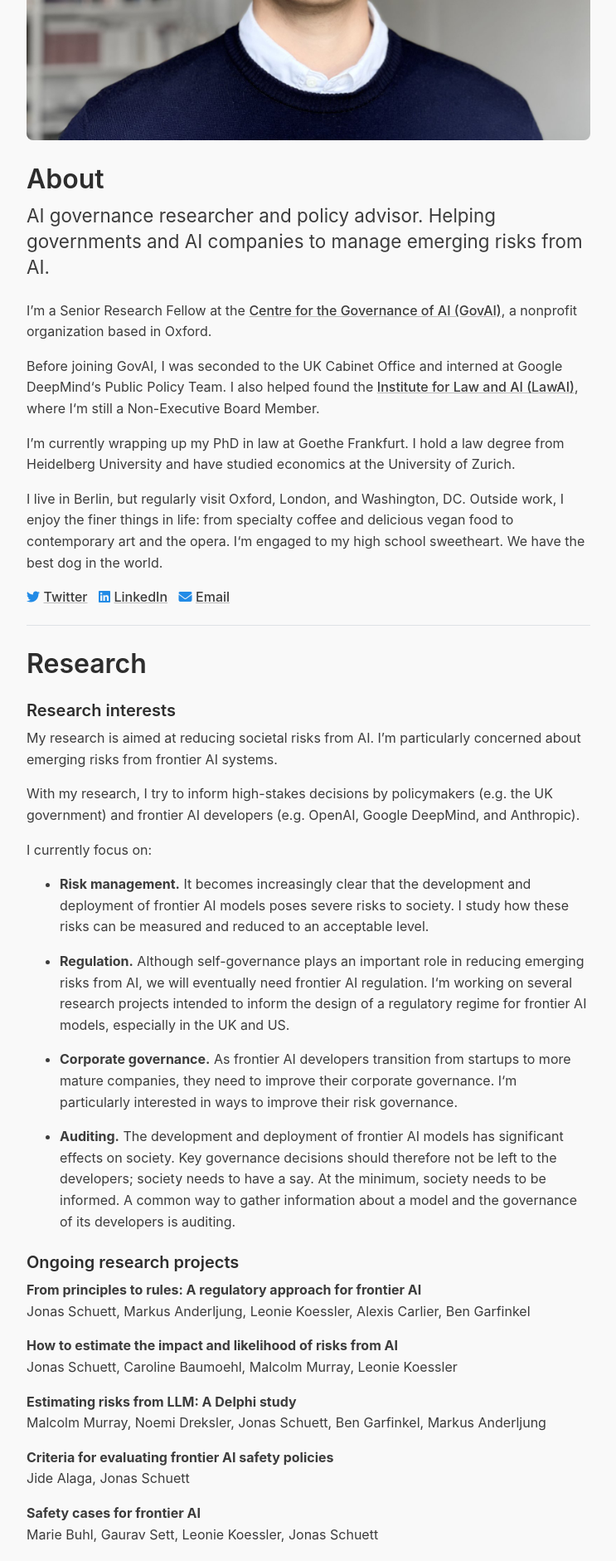
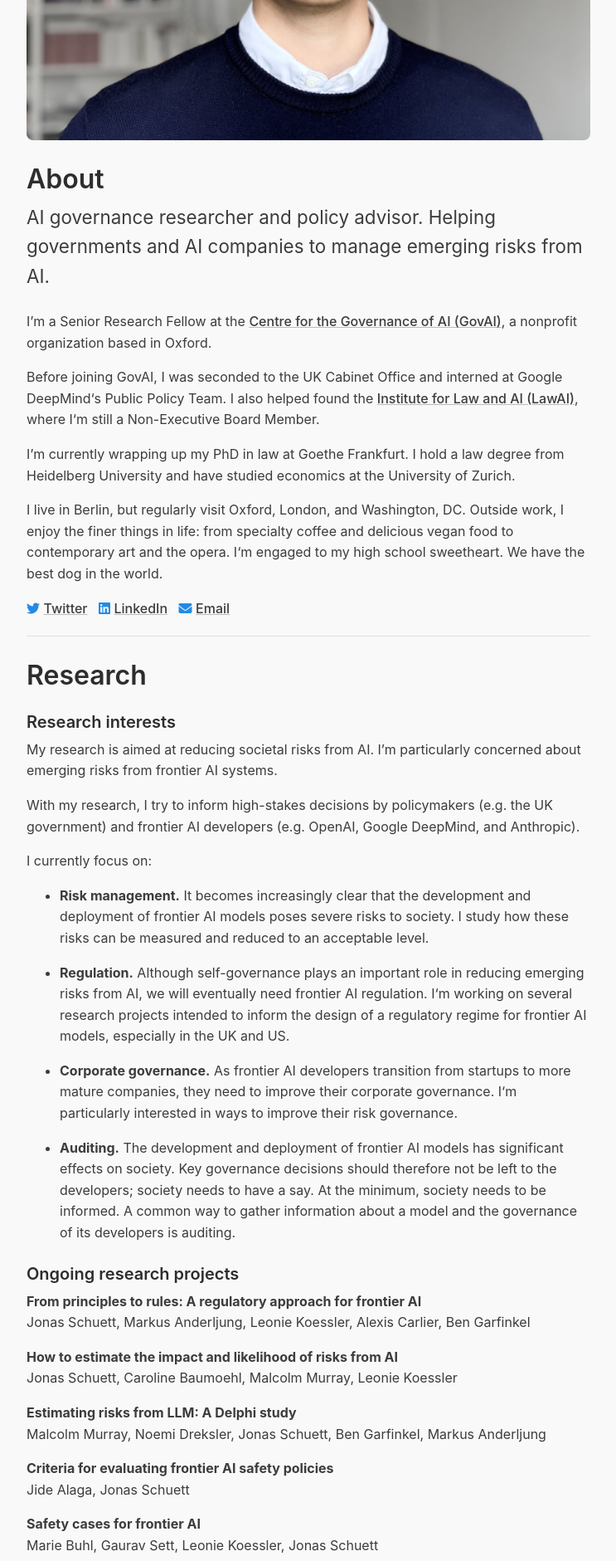
Before and after one commit to jonasschuett/jonasschuett.github.io, a Jekyll site: the page built from index.html, in a window 1280 px wide. Shown: the part 467-2348 px from the top of the page at 83% size, without its empty margins (268-1011 px from the left). Built offline with Jekyll 4.4.1, drawn with Linux system fonts in a browser that asks for light colours; nearby versions of some CDN libraries; the list of posts is cut into pages by our own code.

Commit message:
Update _type.scss

```diff
--- a/_sass/_type.scss
+++ b/_sass/_type.scss
@@ -116,7 +116,6 @@ a[href^="#fnref:"] {
 .lead {
   font-size: 1.4rem;
   font-weight: 400;
-  line-height: 1.4;
   color: var(--gray-800);
   margin-bottom: 1.5rem;
 }
```
